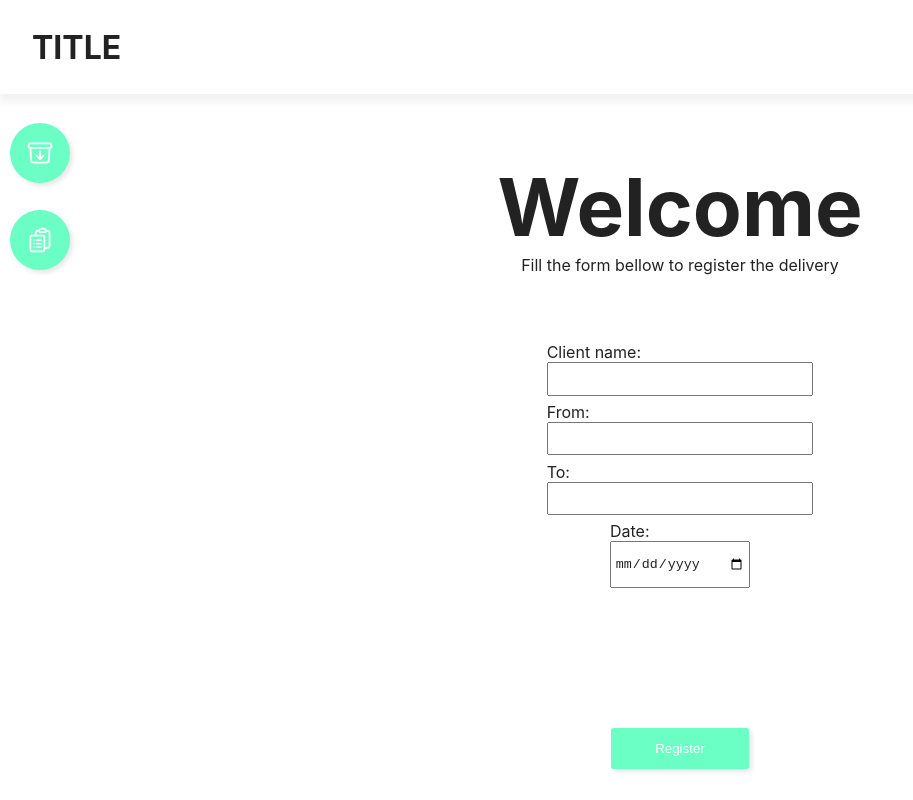
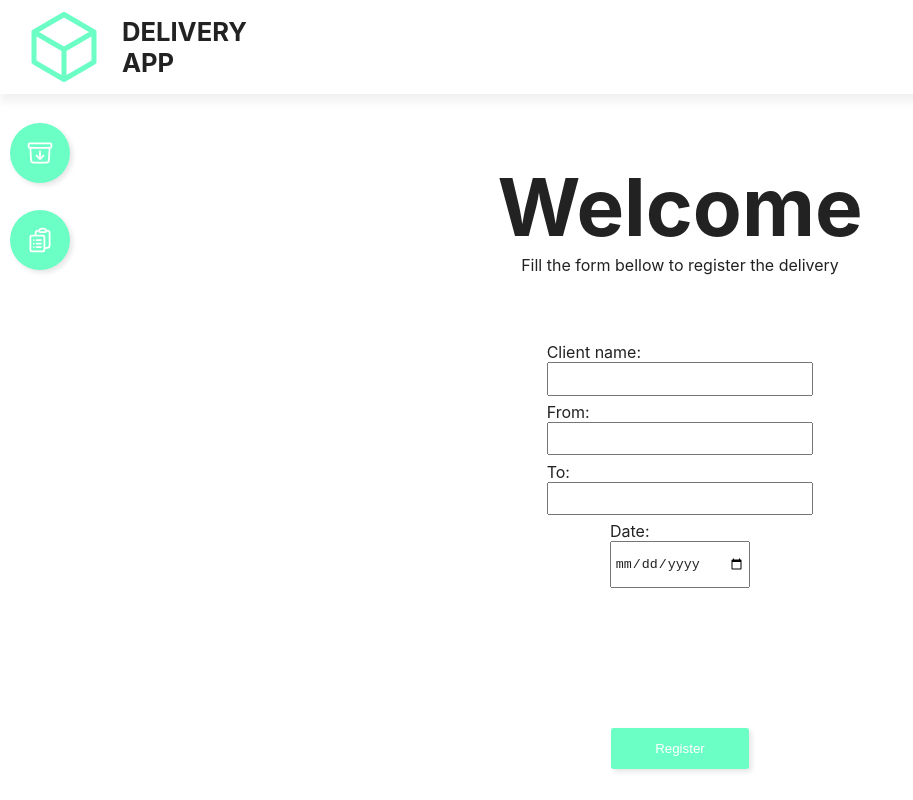
Before and after one commit to AmadeuGMeniconi/my-delivery-app, a React (Create React App) app: page / in a window 1280 px wide. Shown: the whole page, without its empty margins (0-913 px from the left). Built offline with nearby package versions, Linux system fonts and the light colour scheme.

Commit message:
Logo for fun...

```diff
--- a/src/App.css
+++ b/src/App.css
@@ -22,10 +22,17 @@
   align-items: center;
   box-shadow: 0rem 0.5rem 0.5rem rgba(0, 0, 0, 0.055);
 }
-.appHeader > h1 {
-  padding-left: 2rem;
+.appHeader > span {
+  display: flex;
+  flex-direction: row;
+  align-items: center;
+  padding-left: 1.5rem;
 }
-
+.appHeader > span > h1 {
+  padding-left: 0.7em;
+  font-size: 1.6em;
+  cursor: default;
+}
 .navBar {
   min-width: 5rem;
   grid-row: 2 / -1;
--- a/src/App.js
+++ b/src/App.js
@@ -12,7 +12,7 @@ import TablePage from './pages/TablePage';
 //Styles
 import './App.css';
 
-import { ClipboardDocumentListIcon, ArchiveBoxArrowDownIcon } from '@heroicons/react/24/outline'
+import { ClipboardDocumentListIcon, ArchiveBoxArrowDownIcon, CubeIcon } from '@heroicons/react/24/outline'
 import deliveryListIcon from './images/delivery-list.svg'
 
 function App() {
@@ -36,7 +36,7 @@ function App() {
       <ToastContainer/>
       <div className="appContainer">
         <header className='appHeader'>
-            <h1>TITLE</h1>
+          <span><CubeIcon stroke={'#6bffc6'} width={80}/><h1>DELIVERY<br/>APP</h1></span>
         </header>
         <nav className='navBar'>
           <PageButton onClick={() => goToPage('REGISTER')} disabled={isNavDisabled} icon={<ArchiveBoxArrowDownIcon stroke='white'/>} />
```
